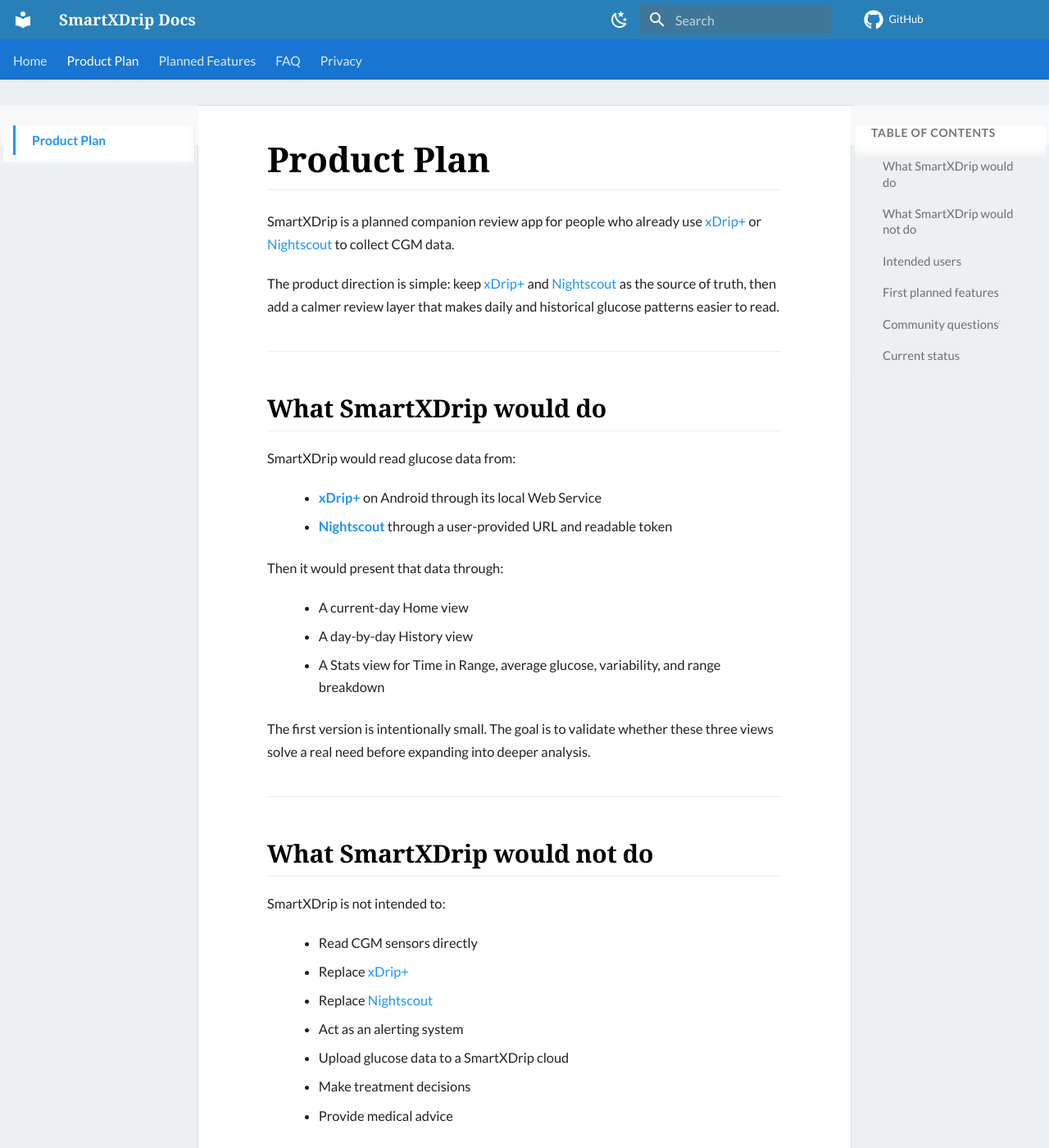
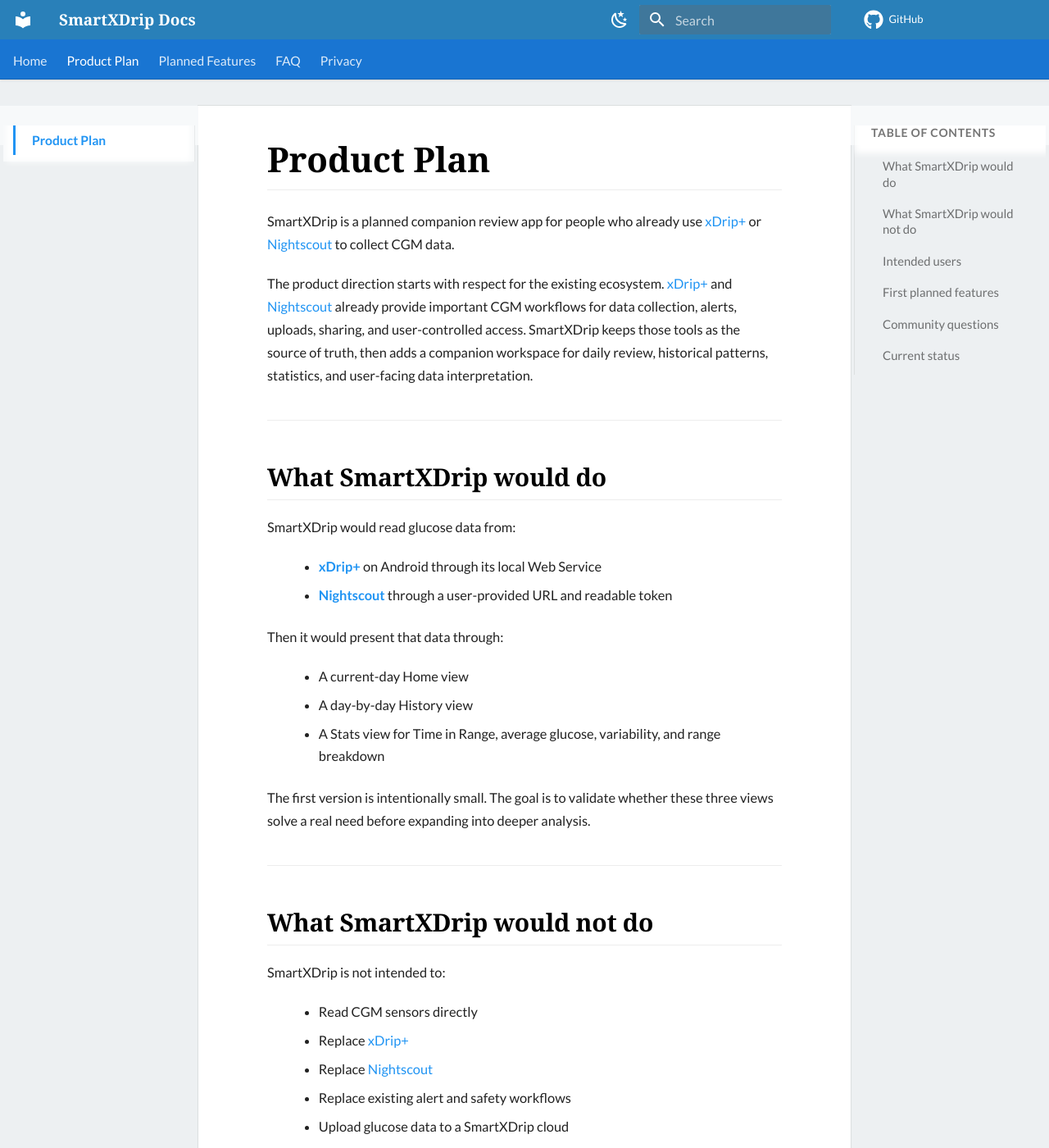
Before and after one commit to solgosea/smartxdrip-docs, an MkDocs documentation site: the page built from docs/product-plan.md, in a window 1280 px wide and 1400 px high. Shown: the whole window at 82% size. Built offline with MkDocs 1.6.1 and Material for MkDocs 9.7.7, drawn with Linux system fonts in a browser that asks for light colours; some web fonts are replaced; comment, search, counter and statistics services are not loaded; some of the changed text lies outside the part shown.

Commit message:
Clarify SmartXDrip companion positioning

```diff
--- a/docs/product-plan.md
+++ b/docs/product-plan.md
@@ -2,7 +2,7 @@
 
 SmartXDrip is a planned companion review app for people who already use [xDrip+](https://github.com/NightscoutFoundation/xDrip) or [Nightscout](https://nightscout.github.io/) to collect CGM data.
 
-The product direction is simple: keep [xDrip+](https://github.com/NightscoutFoundation/xDrip) and [Nightscout](https://nightscout.github.io/) as the source of truth, then add a calmer review layer that makes daily and historical glucose patterns easier to read.
+The product direction starts with respect for the existing ecosystem. [xDrip+](https://github.com/NightscoutFoundation/xDrip) and [Nightscout](https://nightscout.github.io/) already provide important CGM workflows for data collection, alerts, uploads, sharing, and user-controlled access. SmartXDrip keeps those tools as the source of truth, then adds a companion workspace for daily review, historical patterns, statistics, and user-facing data interpretation.
 
 ---
 
@@ -30,7 +30,7 @@ SmartXDrip is not intended to:
 - Read CGM sensors directly
 - Replace [xDrip+](https://github.com/NightscoutFoundation/xDrip)
 - Replace [Nightscout](https://nightscout.github.io/)
-- Act as an alerting system
+- Replace existing alert and safety workflows
 - Upload glucose data to a SmartXDrip cloud
 - Make treatment decisions
 - Provide medical advice
@@ -41,12 +41,14 @@ SmartXDrip is not intended to:
 
 SmartXDrip is mainly for:
 
-- [xDrip+](https://github.com/NightscoutFoundation/xDrip) users who want a simpler daily review view
-- [Nightscout](https://nightscout.github.io/) users who want a mobile-friendly way to revisit patterns
+- [xDrip+](https://github.com/NightscoutFoundation/xDrip) users who want a dedicated daily review view
+- [Nightscout](https://nightscout.github.io/) users who want an additional way to revisit patterns
 - parents, partners, and self-trackers who already rely on existing CGM data flows
 - people who want summaries without moving away from their current setup
 
 The project should be careful not to add another required service or another source of truth.
+
+The relationship should be additive: SmartXDrip should help users work with the CGM data they already collect, while preserving the role of the tools and communities they already rely on.
 
 ---
 
@@ -64,7 +66,7 @@ The project should be careful not to add another required service or another sou
 
 The main questions for the first public review are:
 
-- Would xDrip+ or Nightscout users want this extra analysis layer?
+- Would xDrip+ or Nightscout users want this companion analysis workspace?
 - Are Home, History, and Stats the right first three features?
 - Which details should be removed to keep the app simple?
 - Which details are missing for real daily use?
```
Also changed, not shown: README.md (+7 -3 lines), docs/faq.md (+5 -5 lines), docs/index.md (+9 -7 lines), docs/planned-features/history.md (+1 -1 lines), docs/planned-features/home.md (+1 -1 lines), docs/planned-features/stats.md (+1 -1 lines), 1 other file.
